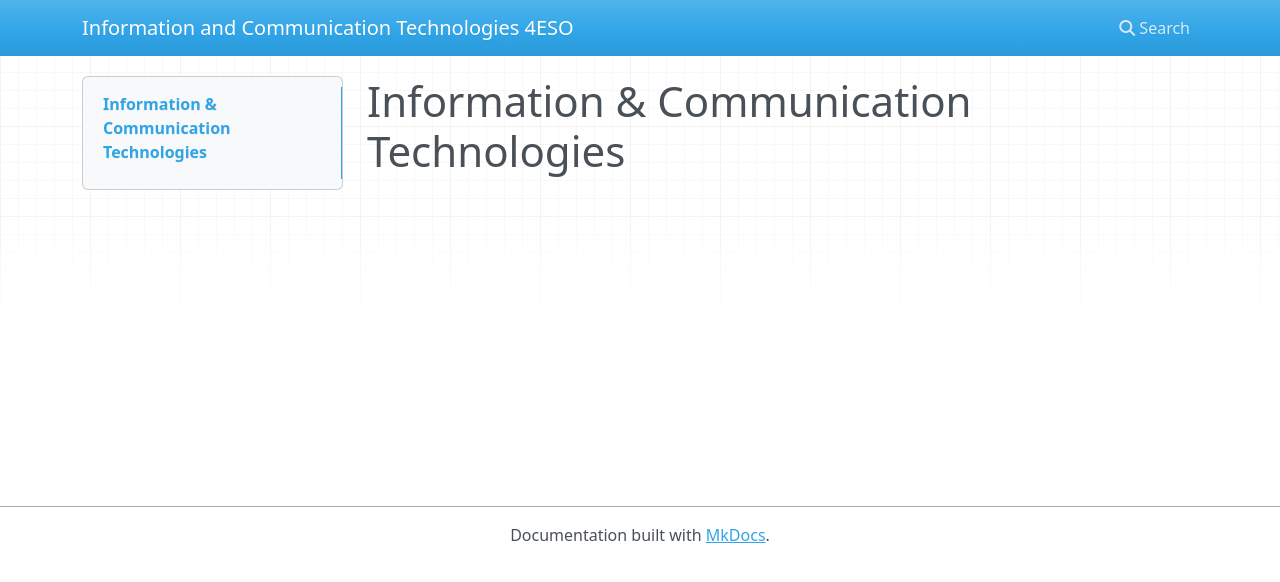
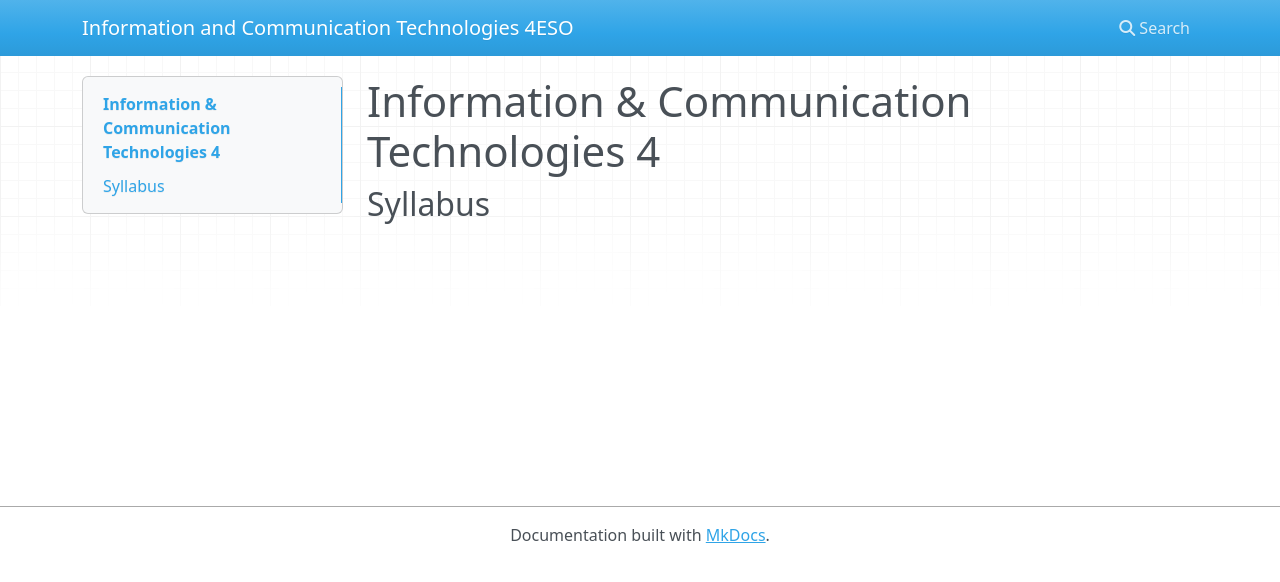
Before and after one commit to ebenimeli/ict4, an MkDocs documentation site: the page built from docs/index.md, in a window 1280 px wide. Shown: the top 582 px of the page. Built offline with MkDocs 1.6.1, drawn with Linux system fonts in a browser that asks for light colours; nearby versions of some CDN libraries.

Commit message:
Index update

```diff
--- a/docs/index.md
+++ b/docs/index.md
@@ -1,3 +1,3 @@
-# Information & Communication Technologies
+# Information & Communication Technologies 4
 
-##
+## Syllabus
```
Also changed, not shown: site/404.html, site/index.html, site/search/search_index.json, 1 other file.
